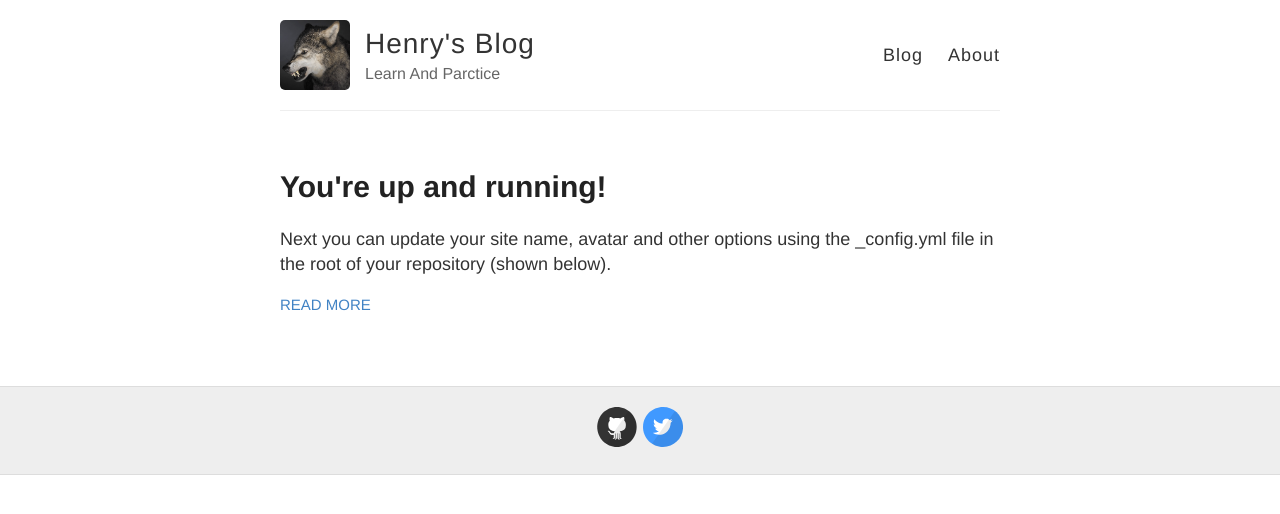
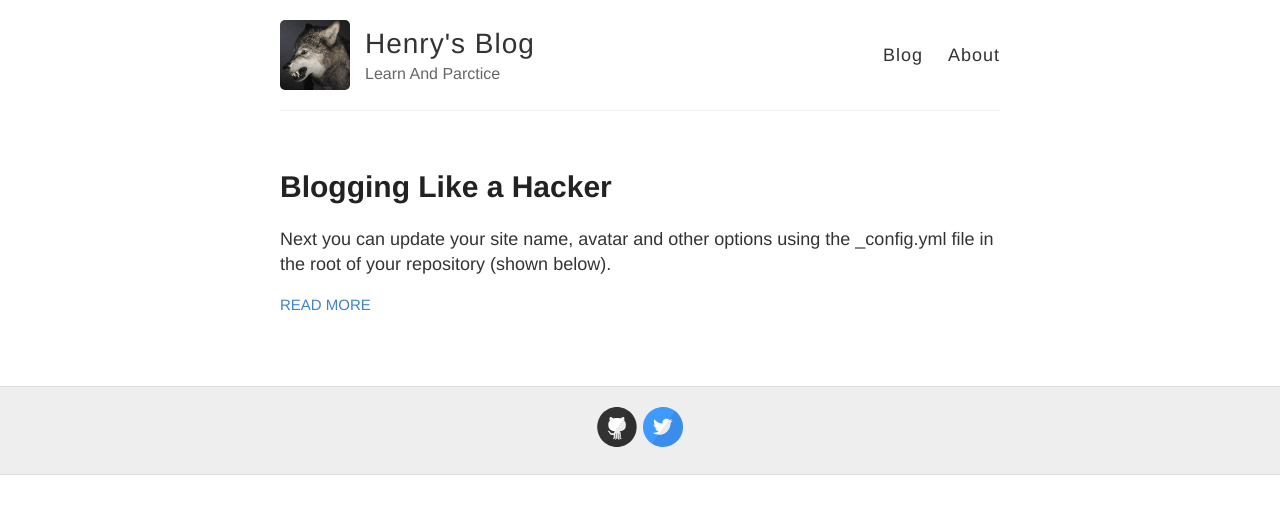
Before and after one commit to codergh/codergh.github.io, a Jekyll site: the page built from index.html, in a window 1280 px wide. Shown: the top 514 px of the page. Built offline with Jekyll 4.4.1, drawn with Linux system fonts in a browser that asks for light colours.

Commit message:
Update 2014-3-3-Hello-World.md
update the front formatter

```diff
--- a/_posts/2014-3-3-Hello-World.md
+++ b/_posts/2014-3-3-Hello-World.md
@@ -1,6 +1,6 @@
 ---
 layout: post
-title: You're up and running!
+title: Blogging Like a Hacker
 ---
 
 Next you can update your site name, avatar and other options using the _config.yml file in the root of your repository (shown below).
```
